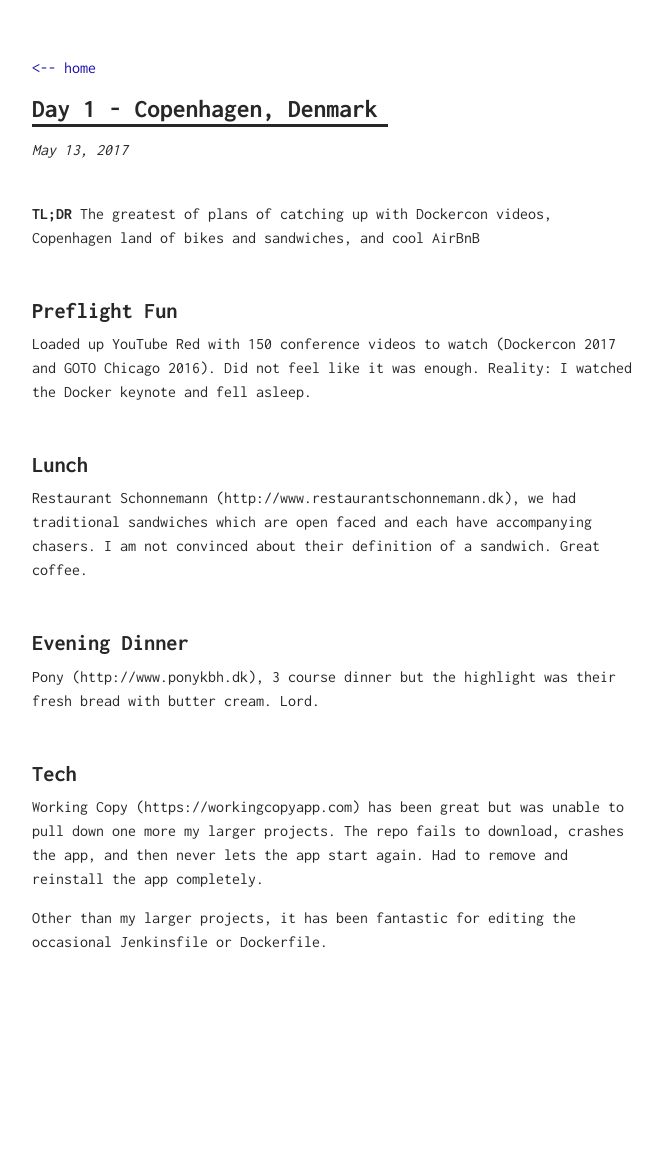
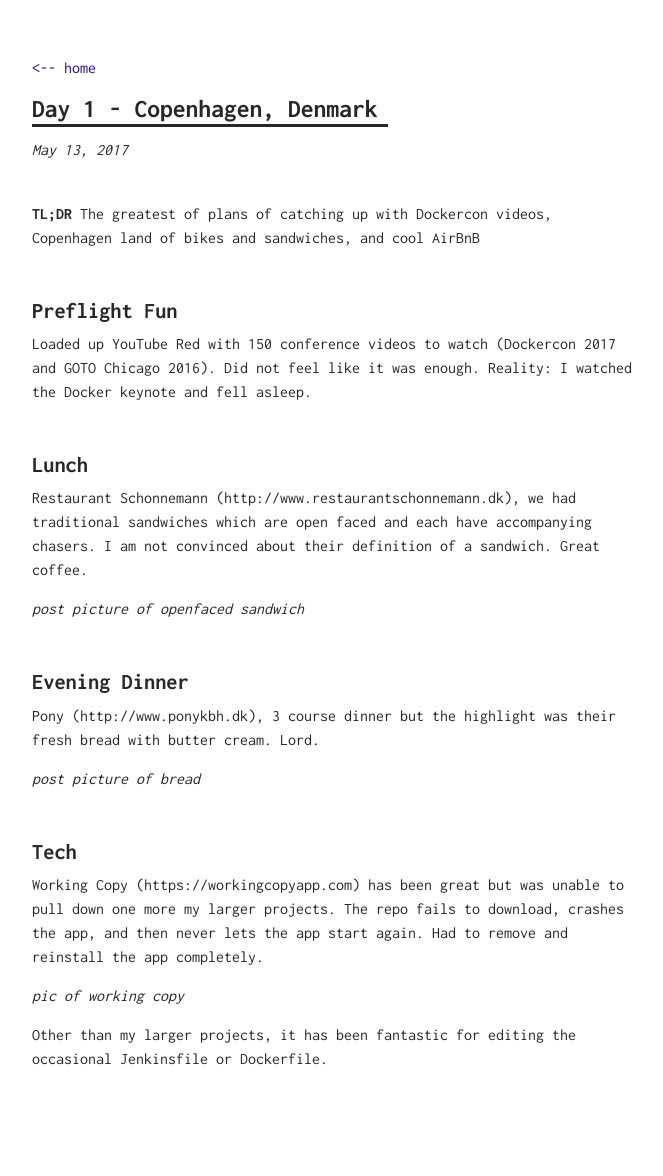
Before and after one commit to lechegaray/leche, a Jekyll site: the page built from _posts/2017-05-13-day-one-denmark.md, in a window 1280 px wide. Shown: the whole page, without its empty margins (308-971 px from the left). Built offline with Jekyll 4.4.1, drawn with Linux system fonts in a browser that asks for light colours; before the commit the page ends 1059 px from its top, so only the background shows below that.

Commit message:
placeholders for images

```diff
--- a/_posts/2017-05-13-day-one-denmark.md
+++ b/_posts/2017-05-13-day-one-denmark.md
@@ -11,10 +11,16 @@ Loaded up YouTube Red with 150 conference videos to watch (Dockercon 2017 and GO
 # Lunch
 Restaurant Schonnemann (http://www.restaurantschonnemann.dk), we had traditional sandwiches which are open faced and each have accompanying chasers. I am not convinced about their definition of a sandwich. Great coffee.
 
+_post picture of openfaced sandwich_
+
 # Evening Dinner
 Pony (http://www.ponykbh.dk), 3 course dinner but the highlight was their fresh bread with butter cream. Lord.
+
+_post picture of bread_
 
 # Tech
 Working Copy (https://workingcopyapp.com) has been great but was unable to pull down one more my larger projects.  The repo fails to download, crashes the app, and then never lets the app start again.  Had to remove and reinstall the app completely.
 
+_pic of working copy_
+
 Other than my larger projects, it has been fantastic for editing the occasional Jenkinsfile or Dockerfile.
```
